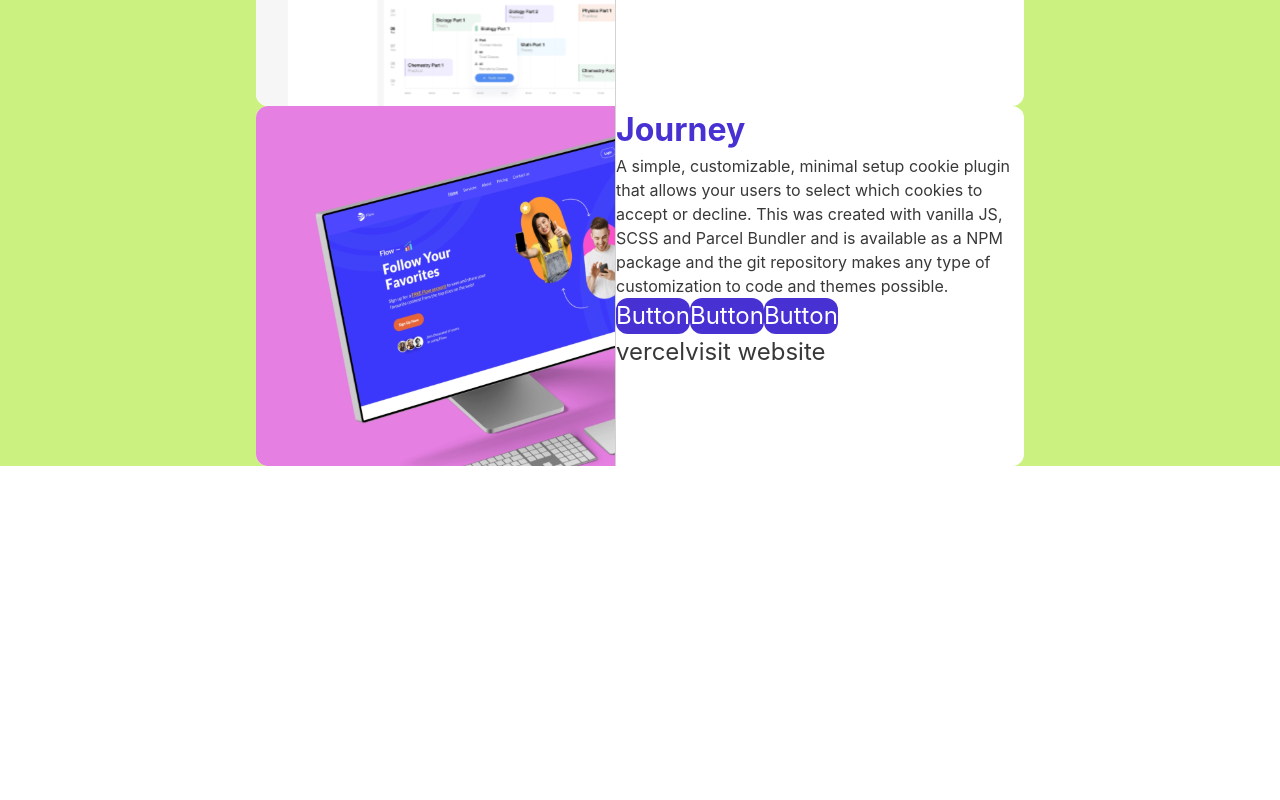
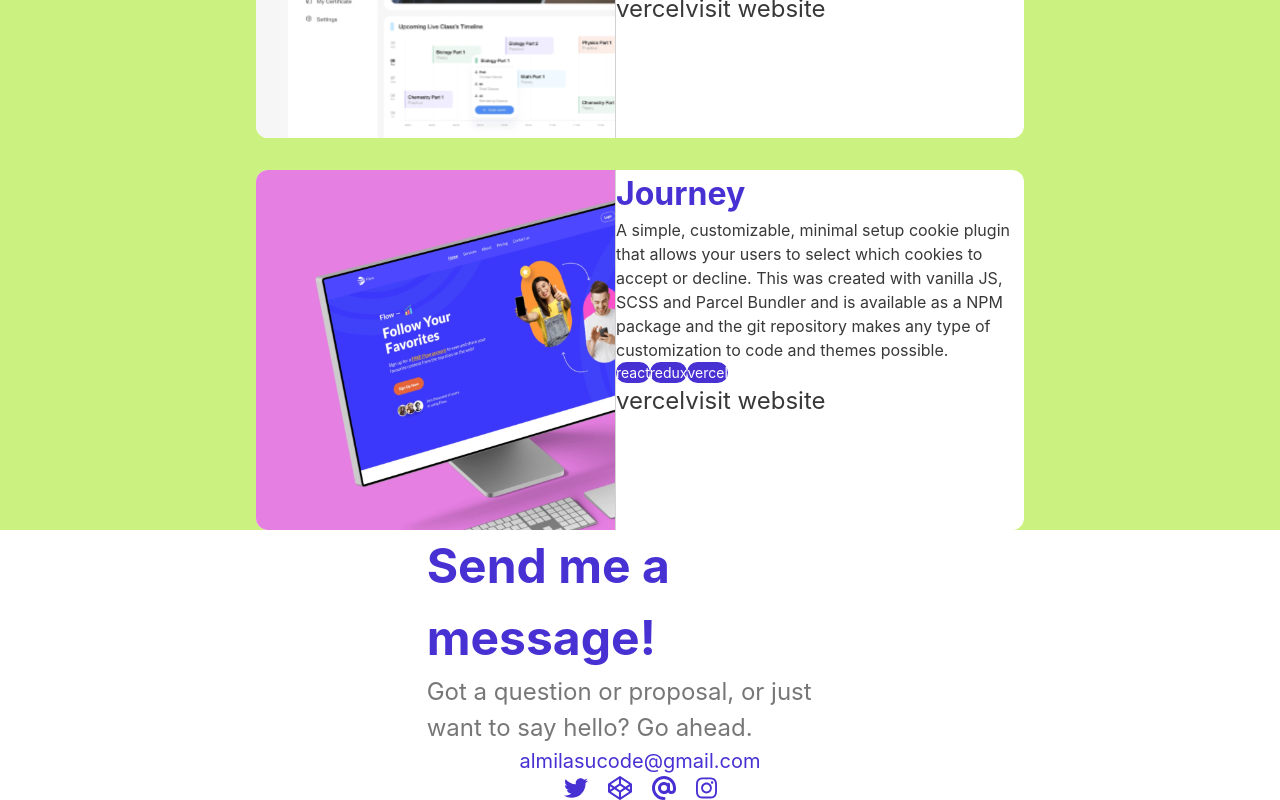
Before and after one commit to deryaAkan/my-personal-page, a React (Create React App) app: page / in a window 1280 px wide. Shown: the part 2005-2805 px from the top of the page. Before the commit the page ends 2471 px from the top, so only its background shows below. Built offline with nearby package versions, Linux system fonts and the light colour scheme.

Commit message:
footer done. css class edited

```diff
--- a/package.json
+++ b/package.json
@@ -3,6 +3,11 @@
   "version": "0.1.0",
   "private": true,
   "dependencies": {
+    "@fortawesome/fontawesome-svg-core": "^6.5.1",
+    "@fortawesome/free-brands-svg-icons": "^6.5.1",
+    "@fortawesome/free-regular-svg-icons": "^6.5.1",
+    "@fortawesome/free-solid-svg-icons": "^6.5.1",
+    "@fortawesome/react-fontawesome": "^0.2.0",
     "@testing-library/jest-dom": "^5.17.0",
     "@testing-library/react": "^13.4.0",
     "@testing-library/user-event": "^13.5.0",
--- a/src/App.css
+++ b/src/App.css
@@ -8,48 +8,15 @@
   color: rgb(255, 255, 255);
 }
 
-.Header {
+.CommonThings {
   margin: 0;
   padding: 0;
   width: 100%;
   display: flex;
   justify-content: center;
   align-items: center;
+}
+
+.Header {
   background: linear-gradient(to right, #4731D3 70%, #CBF281 30%);
 }
-
-.Skills {
-  margin: 0;
-  padding: 0;
-  width: 100%;
-  display: flex;
-  justify-content: center;
-  align-items: center;
-  background-color: rgb(255, 255, 255);
-  color:
-  #777777;
-}
-
-.Skills > p {
-  font-size: 24px;
-}
-
-.Profile {
-  margin: 0;
-  padding: 0;
-  width: 100%;
-  display: flex;
-  justify-content: center;
-  align-items: center;
-  background-color: #4731D3;
-}
-
-.Projects {
-  margin: 0;
-  padding: 0;
-  width: 100%;
-  display: flex;
-  justify-content: center;
-  align-items: center;
-  background-color: #CBF281;
-}
--- a/src/App.js
+++ b/src/App.js
@@ -4,6 +4,7 @@ import Projects from './components/Projects';
 import Header from './components/Header';
 import Skills from './components/Skills';
 import Profile from './components/Profile';
+import Footer from './components/Footer';
 
 function App() {
   return (
@@ -12,6 +13,7 @@ function App() {
       <Skills />
       <Profile />
       <Projects />
+      <Footer />
     </div>
   );
 }
--- /dev/null
+++ b/src/components/Footer.js
@@ -0,0 +1,28 @@
+import { FontAwesomeIcon } from '@fortawesome/react-fontawesome';
+import '../App.css';
+import { faTwitter, faCodepen, faInstagram } from '@fortawesome/free-brands-svg-icons';
+import { faAt } from '@fortawesome/free-solid-svg-icons';
+
+export default function Footer() {
+    const icons = [
+        { icon: faTwitter, className: 'text-[#4731D3]' },
+        { icon: faCodepen, className: 'text-[#4731D3]' },
+        { icon: faAt, className: 'text-[#4731D3]' },
+        { icon: faInstagram, className: 'text-[#4731D3]' }
+    ];
+
+    return (
+        <footer className='CommonThings bg-white text-[#777777]'>
+            <div className='w-2/6 flex flex-col justify-center items-center'>
+                <h3 className='font-bold text-[#4731D3] text-[48px]'>Send me a message!</h3>
+                <p className='font-normal text-[24px]'>Got a question or proposal, or just want to say hello? Go ahead.</p>
+                <a className='text-[20px] text-[#4731D3]'>almilasucode@gmail.com</a>
+                <div className='ICONSSS flex flex-wrap gap-5'>
+                    {icons.map((iconObject, index) => (
+                        <FontAwesomeIcon key={index} icon={iconObject.icon} className={iconObject.className} />
+                    ))}
+                </div>
+            </div>
+        </footer>
+    );
+}
--- a/src/components/Header.js
+++ b/src/components/Header.js
@@ -4,7 +4,7 @@ import headerImg from '../assests/Alternative-1/foto.png';
 
 export default function Header() {
   return (
-    <header className="Header">
+    <header className="Header CommonThings">
       <div className="w-3/5 flex">
         <div className="flex-col">
           <h1 className="text-[#CBF281] text-[54px] font-bold">I am a Frontend Developer...</h1>
--- a/src/components/Profile.js
+++ b/src/components/Profile.js
@@ -16,7 +16,7 @@ const aboutMeData = [
 
 export default function Profile() {
   return (
-    <main className="Profile flex-col">
+    <main className="CommonThings flex-col bg-[#4731D3] ">
       <h2 className="text-[48px] text-[#CBF281] font-bold justify-start w-3/5">Profile</h2>
       <div className="w-3/5">
         <div className="flex">
--- a/src/components/Projects.js
+++ b/src/components/Projects.js
@@ -8,21 +8,21 @@ const projectsData = [
     imgSrc: projectsIMG2,
     title: "Workintech",
     description: "A simple, customizable, minimal setup cookie plugin that allows your users to select which cookies to accept or decline. This was created with vanilla JS, SCSS and Parcel Bundler and is available as a NPM package and the git repository makes any type of customization to code and themes possible.",
-    buttons: ["Button", "Button", "Button"],
+    buttons: ["react", "redux", "vercel"],
     links: ["vercel", "visit website"]
   },
   {
     imgSrc: projectsIMG1,
     title: "Journey",
     description: "A simple, customizable, minimal setup cookie plugin that allows your users to select which cookies to accept or decline. This was created with vanilla JS, SCSS and Parcel Bundler and is available as a NPM package and the git repository makes any type of customization to code and themes possible.",
-    buttons: ["Button", "Button", "Button"],
+    buttons: ["react", "redux", "vercel"],
     links: ["vercel", "visit website"]
   }
 ];
 
 export default function Projects() {
   return (
-    <section className="Projects flex-col">
+    <section className="CommonThings flex-col bg-[#CBF281] gap-8">
       <h2 className="text-[48px] text-[#4731D3] font-bold justify-start w-3/5">
         Projects
       </h2>
@@ -34,7 +34,7 @@ export default function Projects() {
             <p className="text-[16px] text-[#383838]">{project.description}</p>
             <div className="flex">
               {project.buttons.map((button, btnIndex) => (
-                <button key={btnIndex} className="rounded-xl bg-[#4731D3]">{button}</button>
+                <button key={btnIndex} className="rounded-xl bg-[#4731D3] text-[14px]">{button}</button>
               ))}
             </div>
             <div className="flex">
--- a/src/components/Skills.js
+++ b/src/components/Skills.js
@@ -18,14 +18,14 @@ const skillsData = [
 
 export default function Skills() {
   return (
-    <section className="Skills">
+    <section className="CommonThings bg-white text-[#777777]">
       <div className="w-3/5 flex gap-40 pt-12 pb-12">
         <div className="text-[#4832D3] text-[48px] font-bold">Skills</div>
         <div className="flex flex-wrap gap-10 justify-between">
           {skillsData.map((skill, index) => (
             <div key={index} className="flex gap-5">
               <img src={skill.logo} alt={skill.name} />
-              <p>{skill.name}</p>
+              <p className='text-[24px]'>{skill.name}</p>
             </div>
           ))}
         </div>
```
Also changed, not shown: 1 other file (tests, documents, lock files or other folders).
